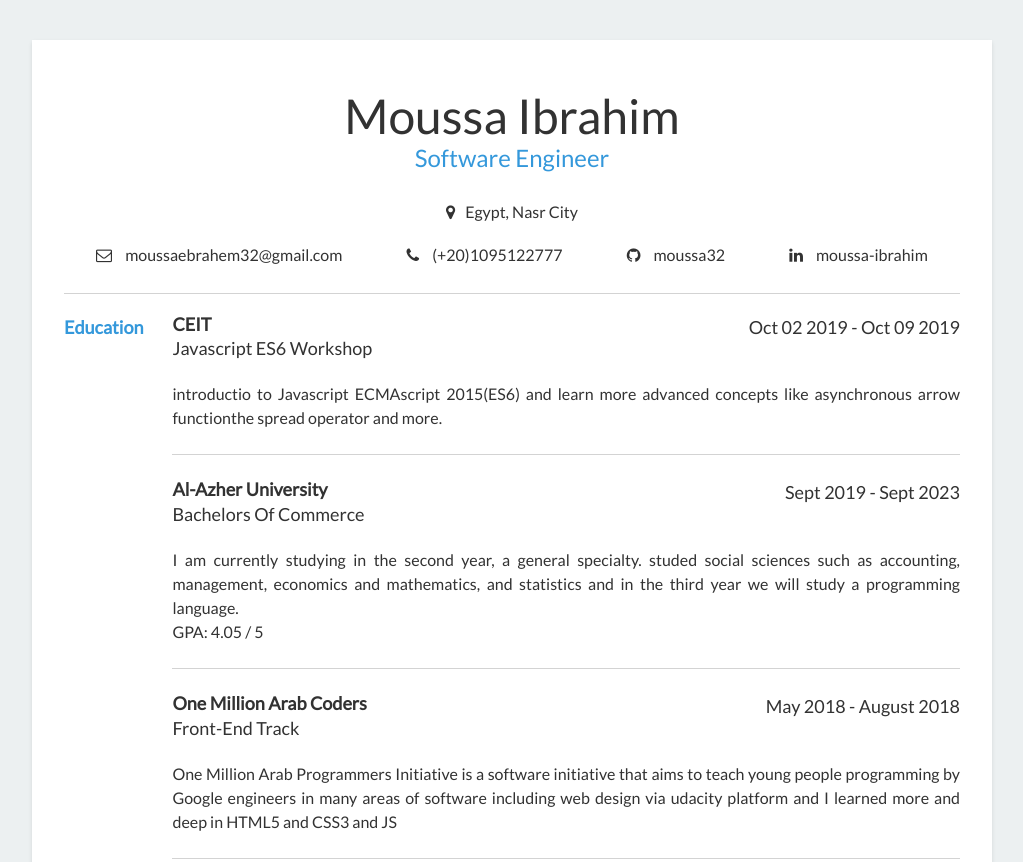
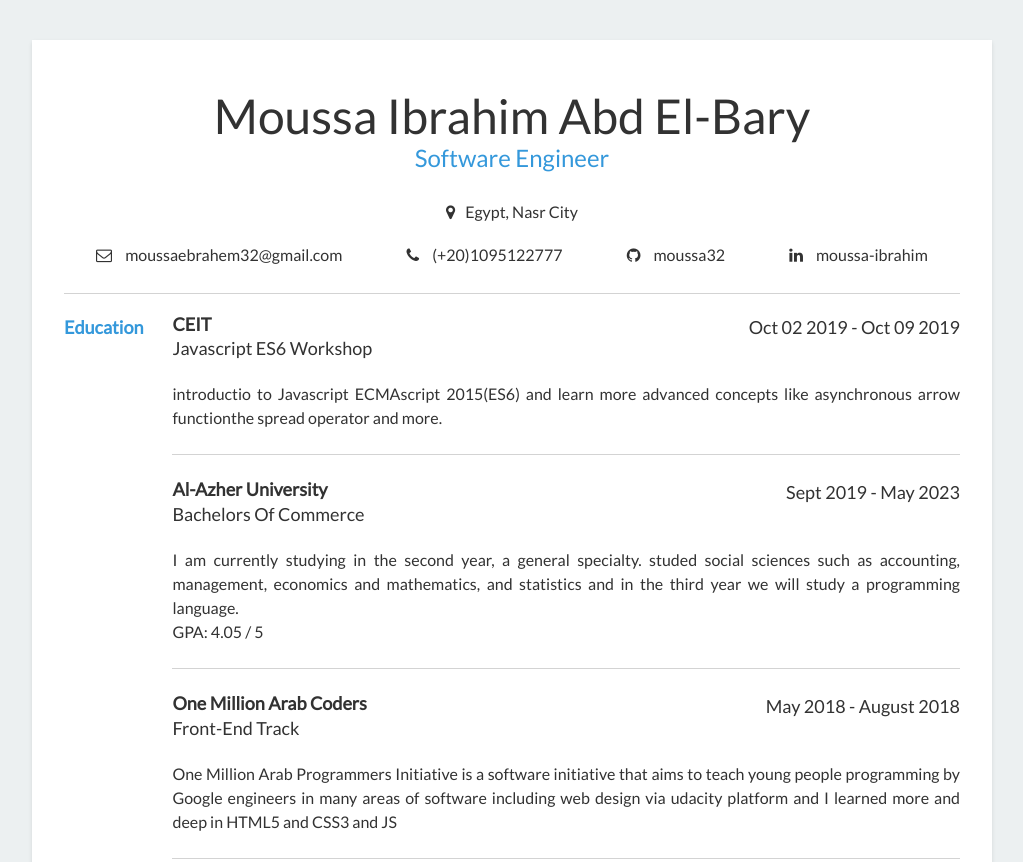
Before and after one commit to moussa32/softwareEngineering, a plain HTML site: page index.html in a window 1280 px wide. Shown: the top 862 px of the page, without its empty margins (128-1151 px from the left). Drawn offline with nearby package versions, Linux system fonts and the light colour scheme.

Commit message:
Fix name and date

```diff
--- a/index.html
+++ b/index.html
@@ -15,7 +15,7 @@
   <div class="container">
     <section>
       <div>
-        <div class="my-name">Moussa Ibrahim</div>
+        <div class="my-name">Moussa Ibrahim Abd El-Bary</div>
         <div class="my-title"><a href="./Portfolio/index.html" class="my-title-link" rel="nofollow" target="_blank"> Software Engineer</a></div>
         <div class="my-location">
           <i class="fa fa-map-marker" aria-hidden="true"></i>Egypt, Nasr City
@@ -58,7 +58,7 @@
               <div class="job-title">bachelors of commerce </div>
             </div>
             <div>
-              sept 2019 - sept 2023
+              sept 2019 - may 2023
             </div>
           </div>
           <p>I am currently studying in the second year, a general specialty. studed social sciences such as accounting, management, economics and mathematics, and statistics and in the third year we will study a programming language.</p>
```
